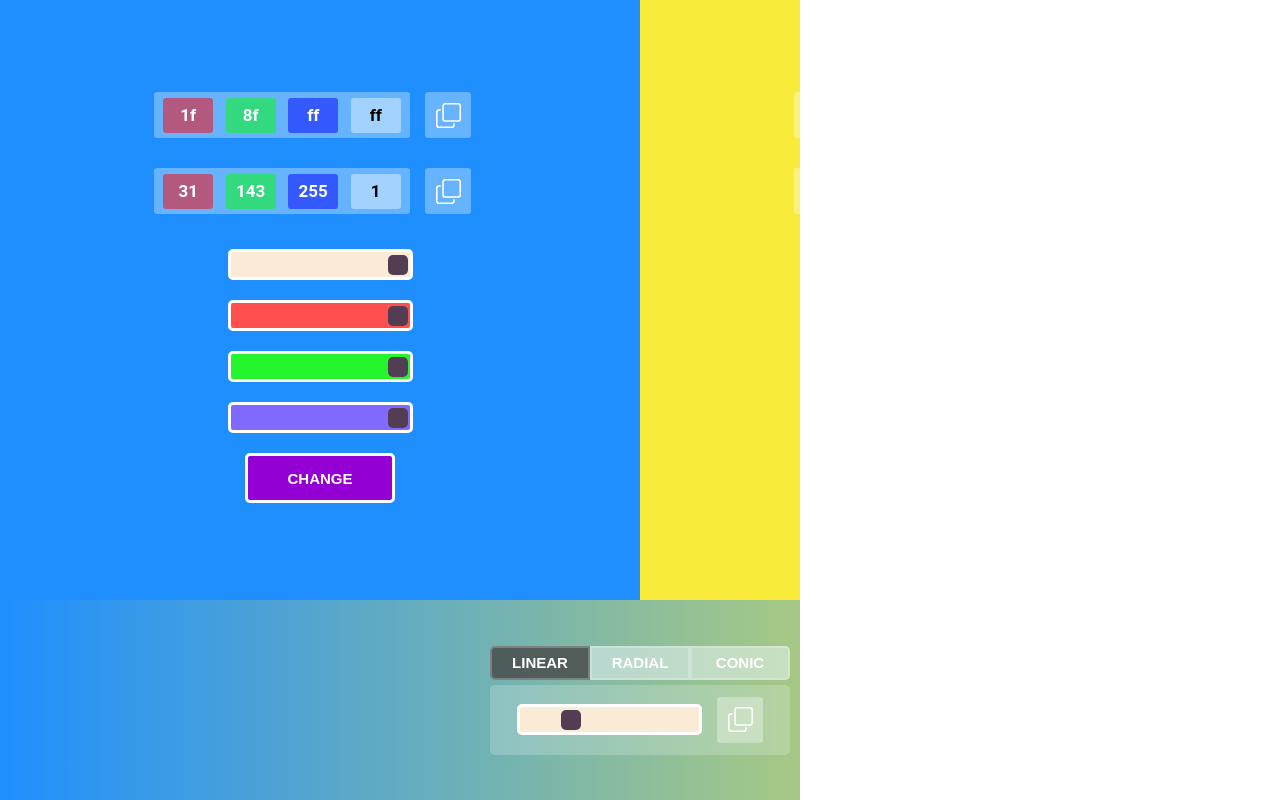
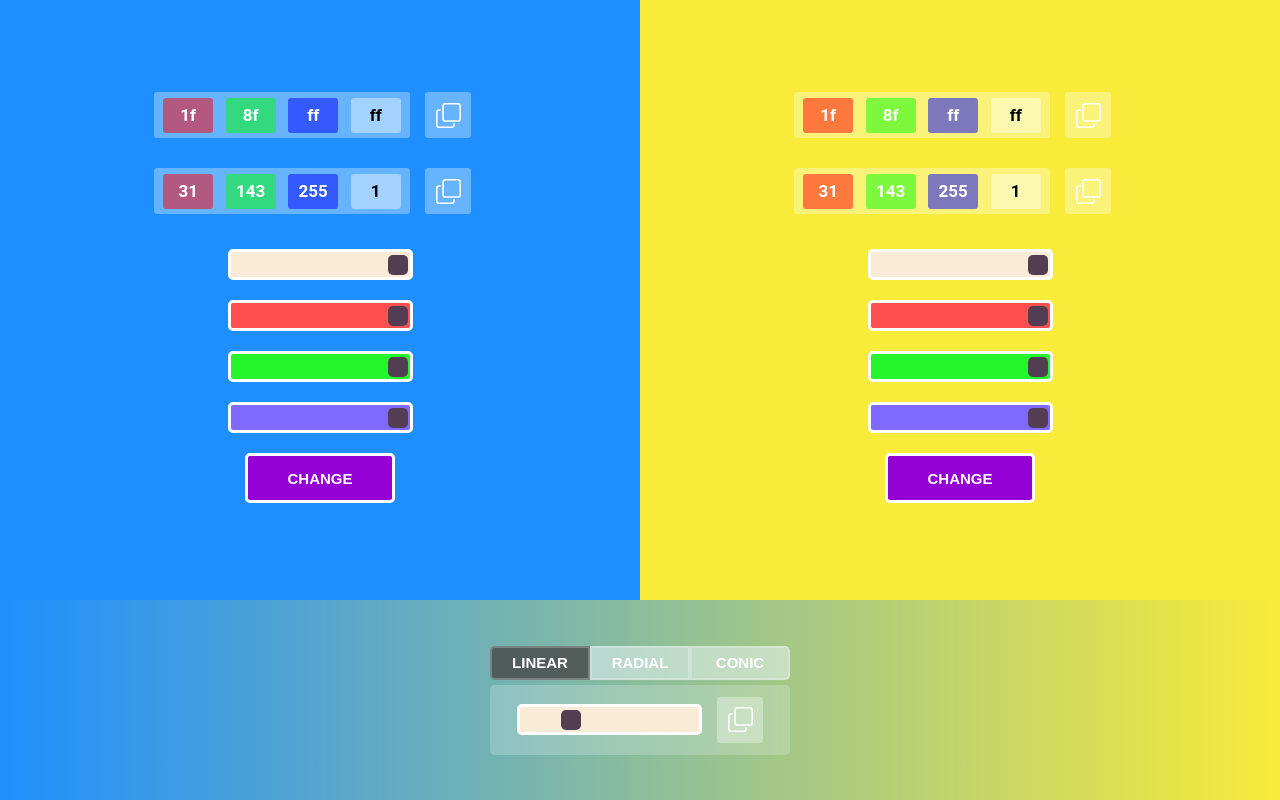
Before and after one commit to Sahoo-Achyutananda/2_Colors, a plain HTML site: page index.html in a window 1280 px wide. Drawn offline with Linux system fonts and the light colour scheme.

Commit message:
CSS ug fixes

```diff
--- a/styles.css
+++ b/styles.css
@@ -8,7 +8,7 @@
     display: flex;
     flex-direction : column;
     height: 100vh;
-    width: 100vh;
+    width: 100vw;
 }
 
 .upper-container {
```
